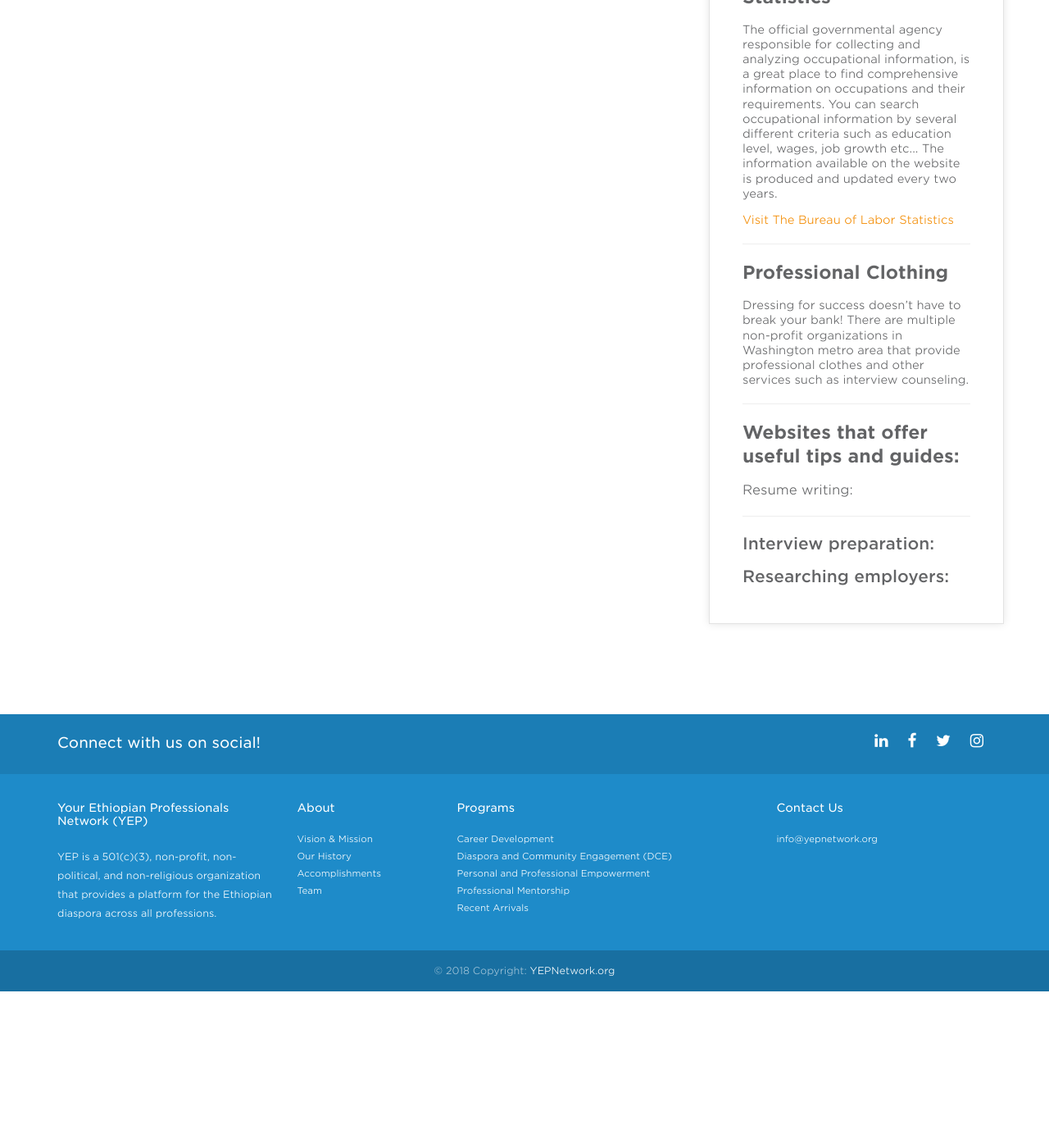
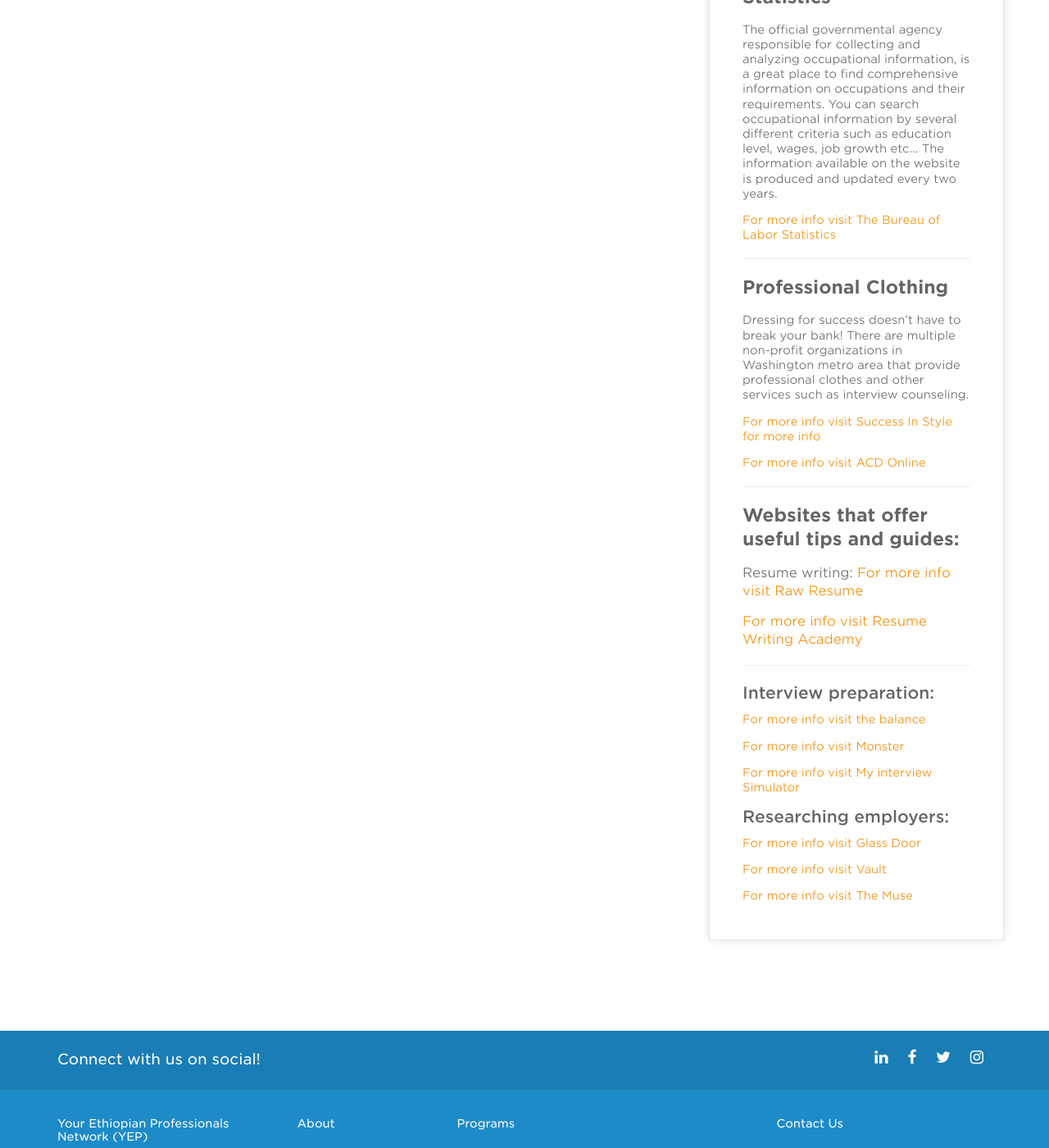
Before and after one commit to YEPNetwork/yepnetwork.github.io, a Jekyll site: the page built from _programs/career-development.html, in a window 1280 px wide and 1400 px high, scrolled down 709 px. Shown: the whole window at 82% size. Built offline with Jekyll 4.4.1, drawn with Linux system fonts in a browser that asks for light colours; nearby versions of some CDN libraries; before the commit the page ends 1918 px from its top, so only the background shows below that; some of the changed text lies outside the part shown.

Commit message:
Update career-development.html

```diff
--- a/_programs/career-development.html
+++ b/_programs/career-development.html
@@ -20,31 +20,31 @@ categories:
     <h2>Additional Resources </h2>
          <h3>Quintessential Careers<h3>
     <p> A career, job, and college site offering free career and job-hunting advice (through articles, tools, tips, samples, and tutorials), as well as serving as a directory of links to all job sites.</p>
-     <p>  <a href= "https://www.livecareer.com/quintessential/"> Visit Live Career </a>  </p>
+     <p>  <a href= "https://www.livecareer.com/quintessential/"> For more info visit Live Career </a>  </p>
     <hr>
     <h2> The Bureau of Labor Statistics</h2>
       <p> The official governmental agency responsible for collecting and analyzing occupational information, is a great place to find comprehensive information on occupations and their requirements. You can search occupational information by several different criteria such as education level, wages, job growth etc... The information available on the website is produced and updated every two years.
 </p>
-  <p> <a href= "https://www.bls.gov/ooh/"> Visit The Bureau of Labor Statistics </a>  </p>
+  <p> <a href= "https://www.bls.gov/ooh/"> For more info visit The Bureau of Labor Statistics </a>  </p>
   <hr>
       <h2>Professional Clothing</h2>
       <p>Dressing for success doesn’t have to break your bank! There are multiple non-profit organizations in Washington metro area that provide professional clothes and other services such as interview counseling.</p>
-      <p> <a href= "http://www.successinstyle.org/"> </a> </p>
-      <p> <a href= "http://www.acdnonline.org/locations/"> </a> </p>
+      <p> <a href= "http://www.successinstyle.org/"> For more info visit Success In Style for more info </a> </p>
+      <p> <a href= "http://www.acdnonline.org/locations/"> For more info visit ACD Online </a> </p>
     <hr>
      <h2>Websites that offer useful tips and guides: </h2> </p>
                Resume writing:
-     <a href="http://www.rawresume.com/"> </a> </p>
-      <a href=" http://www.resumewritingacademy.com/resume-writer-resources.php"> </a> </p>
+     <a href="http://www.rawresume.com/"> For more info visit Raw Resume </a> </p>
+      <a href=" http://www.resumewritingacademy.com/resume-writer-resources.php"> For more info visit Resume Writing Academy</a> </p>
                 <hr>
             <h3>Interview preparation:</h3>
-             <p> <a href="https://www.thebalance.com/practice-interview-tips-and-techniques-2062805"> </a> </p>
-              <p> <a href="https://www.monster.com/career-advice/job-interview"> </a> </p>
-               <p> <a href="http://myinterviewsimulator.com/"> </a> </p>
+             <p> <a href="https://www.thebalance.com/practice-interview-tips-and-techniques-2062805"> For more info visit the balance </a> </p>
+              <p> <a href="https://www.monster.com/career-advice/job-interview"> For more info visit Monster </a> </p>
+               <p> <a href="http://myinterviewsimulator.com/"> For more info visit My interview Simulator </a> </p>
             <h3>Researching employers:</h3>
-             <p><a href="https://www.glassdoor.com/index.htm"> </a> </p>
-              <p><a href="http://www.vault.com/"> </a> </p>
-               <p><a href="https://www.themuse.com/"> </a> </p>
+             <p><a href="https://www.glassdoor.com/index.htm"> For more info visit Glass Door </a> </p>
+              <p><a href="http://www.vault.com/"> For more info visit Vault </a> </p>
+               <p><a href="https://www.themuse.com/"> For more info visit The Muse</a> </p>
       </div>
           </aside>
             </div>
```
